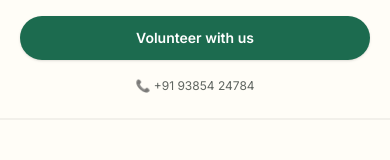
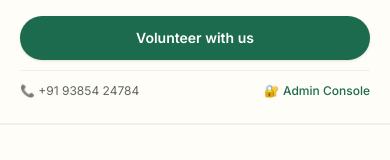
Before and after one commit to towardsthechangetrust/towards-the-change-foundation, a Next.js app: page / in a window 390 px wide. Both pictures are taken after a click on the button "Toggle navigation menu". Shown: the part 345-505 px from the top of the page. Built offline with nearby package versions, Linux system fonts and the light colour scheme; no server answers.

Commit message:
feat: add Admin Console shortcut to mobile drawer

```diff
--- a/src/components/Header.tsx
+++ b/src/components/Header.tsx
@@ -142,10 +142,17 @@ export function Header() {
             >
               {t("navVolunteer")}
             </Link>
-            <div className="flex items-center justify-center gap-4 pt-2 text-xs text-foreground/70">
+            <div className="flex items-center justify-between pt-3 border-t border-black/5 text-xs text-foreground/70">
               <a href={`tel:${site.phone.replace(/[^+\d]/g, "")}`} className="hover:text-brand">
                 📞 {site.phone}
               </a>
+              <Link
+                href="/admin"
+                onClick={() => setOpen(false)}
+                className="font-medium text-brand hover:text-brand-dark flex items-center gap-1"
+              >
+                <span>🔐</span> Admin Console
+              </Link>
             </div>
           </div>
         </div>
```
